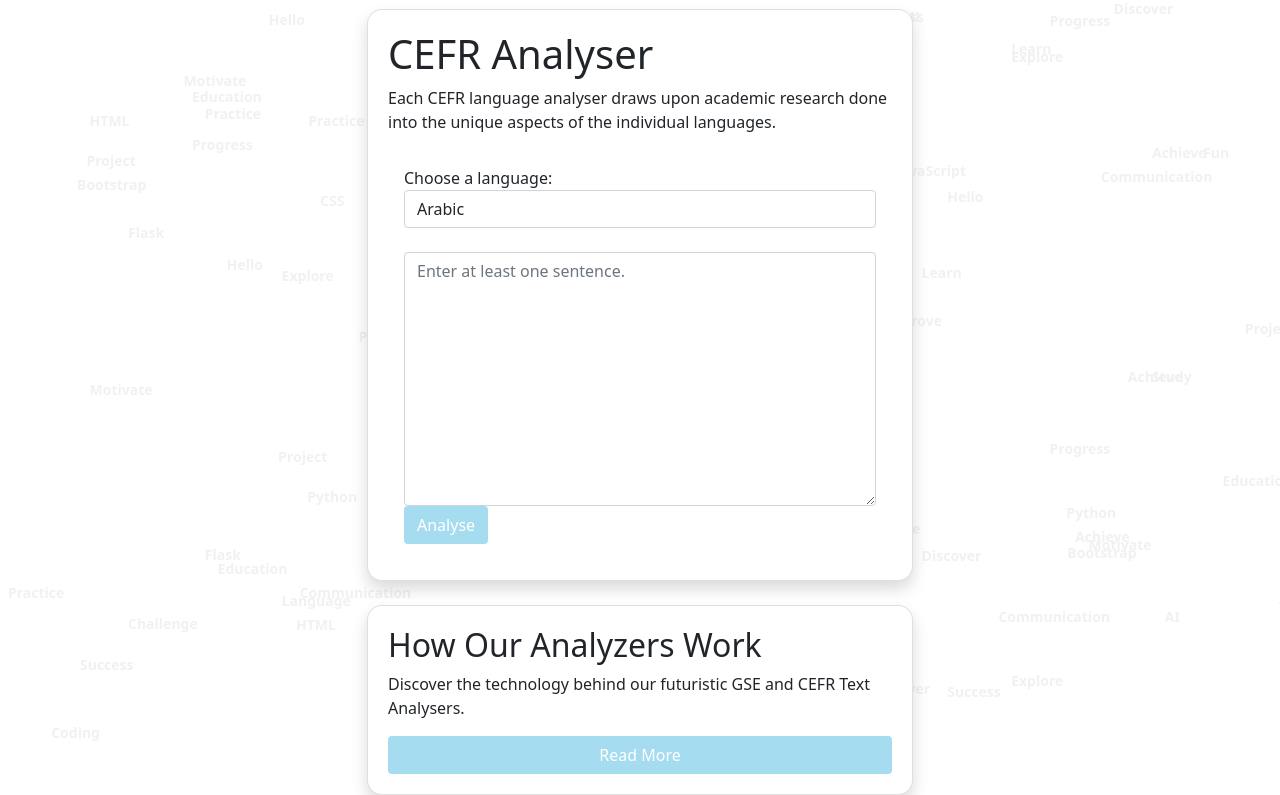
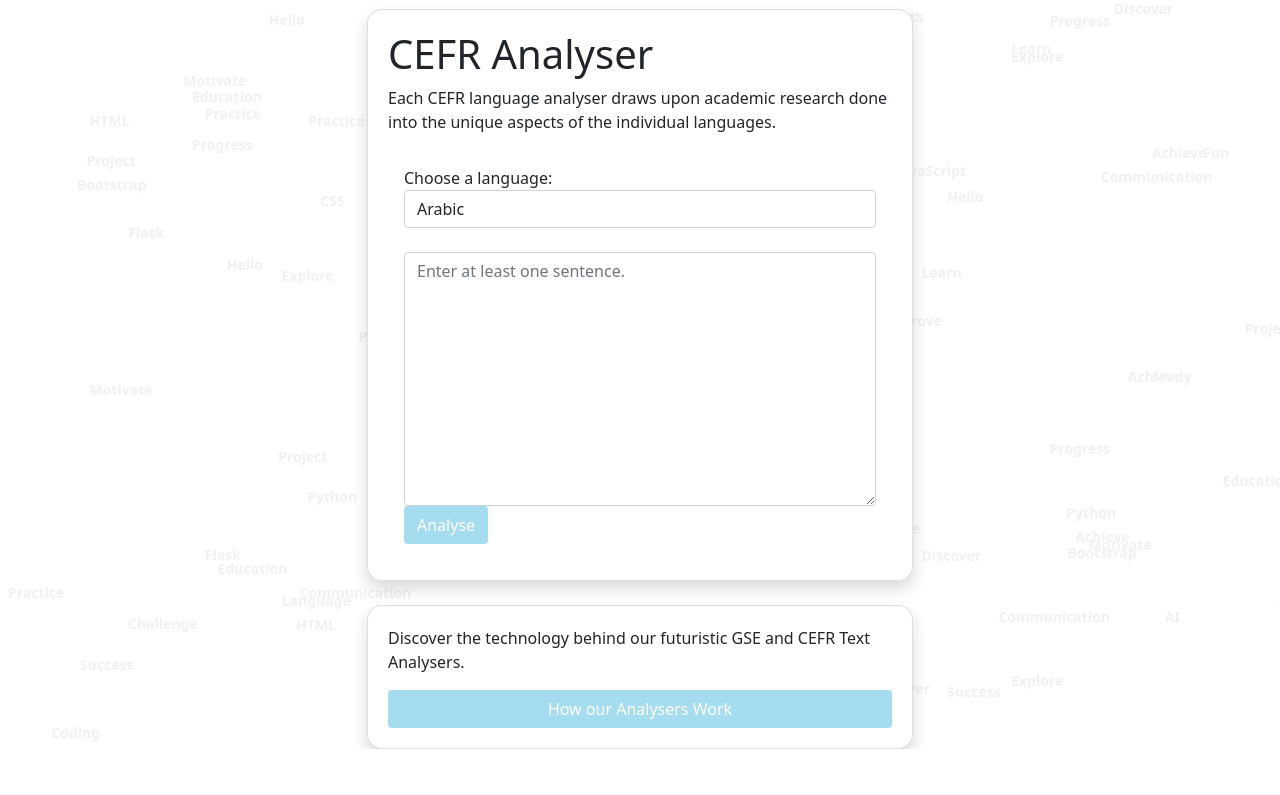
Before and after one commit to oozr/lindley.me, a Flask app: page /cefr_analyser in a window 1280 px wide. Shown: the part 90-885 px from the top of the page. After the commit the page ends 839 px from the top, so only its background shows below. Run offline with Flask 2, Linux system fonts and the light colour scheme.

Commit message:
with favicon

```diff
--- a/website/templates/base.html
+++ b/website/templates/base.html
@@ -5,6 +5,7 @@
   <meta name="viewport" content="width=device-width, initial-scale=1" />
   <link href="https://cdn.jsdelivr.net/npm/bootstrap@5.0.2/dist/css/bootstrap.min.css" rel="stylesheet" integrity="sha384-EVSTQN3/azprG1Anm3QDgpJLIm9Nao0Yz1ztcQTwFspd3yD65VohhpuuCOmLASjC" crossorigin="anonymous">
   <link rel="stylesheet" href="{{ url_for('static', filename='styles.css') }}">
+  <link rel="icon" href="{{ url_for('static', filename='favicon.ico') }}" type="image/x-icon">
   <script src="https://cdn.jsdelivr.net/npm/bootstrap@5.0.2/dist/js/bootstrap.bundle.min.js" integrity="sha384-MrcW6ZMFYlzcLA8Nl+NtUVF0sA7MsXsP1UyJoMp4YLEuNSfAP+JcXn/tWtIaxVXM" crossorigin="anonymous"></script>
 
   <!-- Add your other meta tags, stylesheets, and scripts here -->
--- a/website/templates/cefr_analyser.html
+++ b/website/templates/cefr_analyser.html
@@ -38,9 +38,8 @@
         <div class="row justify-content-center">
             <div class="col-md-6">
                 <div class="card shadow bg-white" style="border-radius: 15px; padding: 20px;">
-                    <h2 class="card-title">How Our Analyzers Work</h2>
                     <p class="card-text">Discover the technology behind our futuristic GSE and CEFR Text Analysers.</p>
-                    <a href="/blog/2" class="btn btn-pastel-blue">Read More</a>
+                    <a href="/blog/2" class="btn btn-pastel-blue">How our Analysers Work</a>
                 </div>
             </div>
         </div>
--- a/website/templates/gse_analyser.html
+++ b/website/templates/gse_analyser.html
@@ -30,9 +30,8 @@
         <div class="row justify-content-center">
             <div class="col-md-6">
                 <div class="card shadow bg-white" style="border-radius: 15px; padding: 20px;">
-                    <h1 class="card-title">How Our Analysers Work</h1>
                     <p class="card-text">Discover the technology behind our futuristic GSE and CEFR Text Analysers.</p>
-                    <a href="/blog/2" class="btn btn-pastel-green">Read More</a>
+                    <a href="/blog/2" class="btn btn-pastel-green">How our Analysers Work</a>
                 </div>
             </div>
         </div>
```
Also changed, not shown: website/static/favicon.ico (added).
